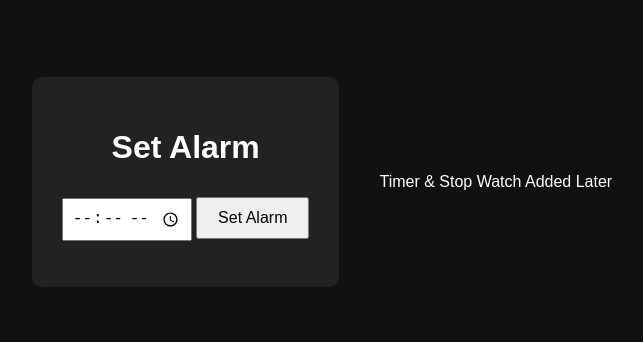
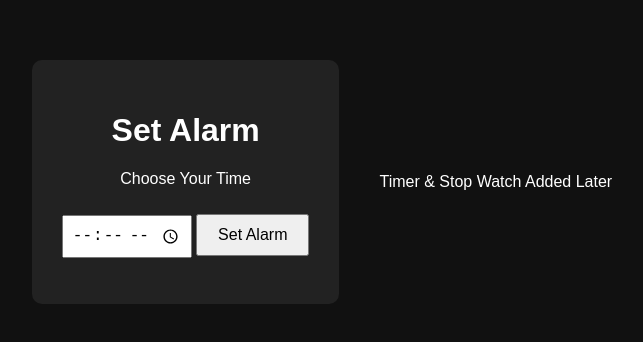
Before and after one commit to Shishir707/Alarm, a plain HTML site: page Index.html in a window 1280 px wide. Shown: the part 226-568 px from the top of the page, without its empty margins (318-961 px from the left). Drawn offline with Linux system fonts and the light colour scheme; some packages are replaced by stand-ins of ours; a script that the page names is missing.

Commit message:
added a paragraph

```diff
--- a/Index.html
+++ b/Index.html
@@ -9,6 +9,7 @@
 <body>
     <div class="container">
         <h1>Set Alarm</h1>
+        <p>Choose Your Time</p>
         <input type="time" id="alarmTime">
         <button onclick="setAlarm()">Set Alarm </button>
         <p id="status"></p>
```
